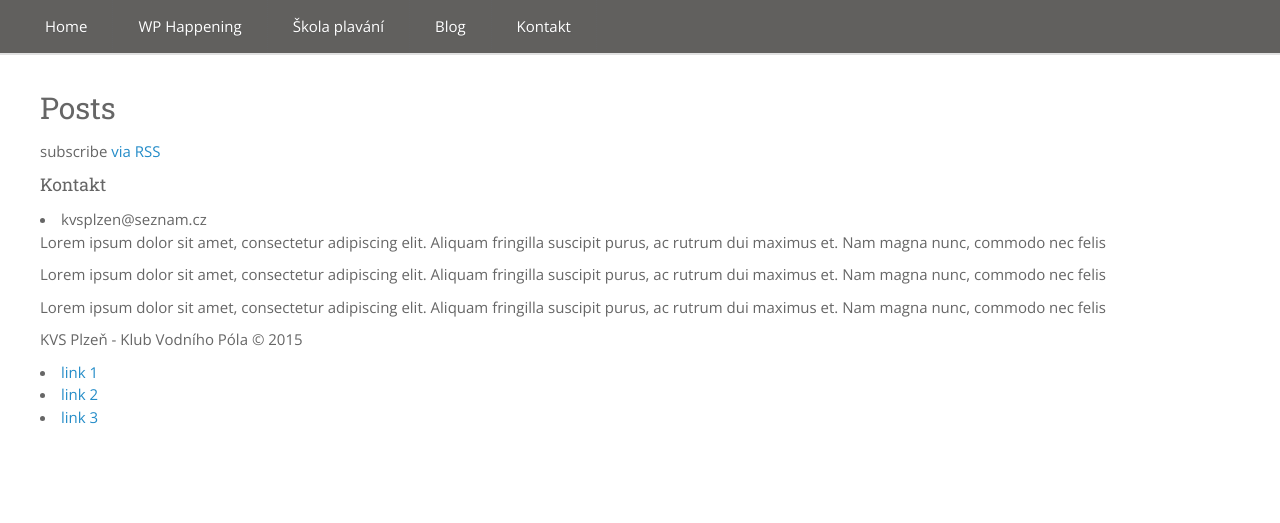
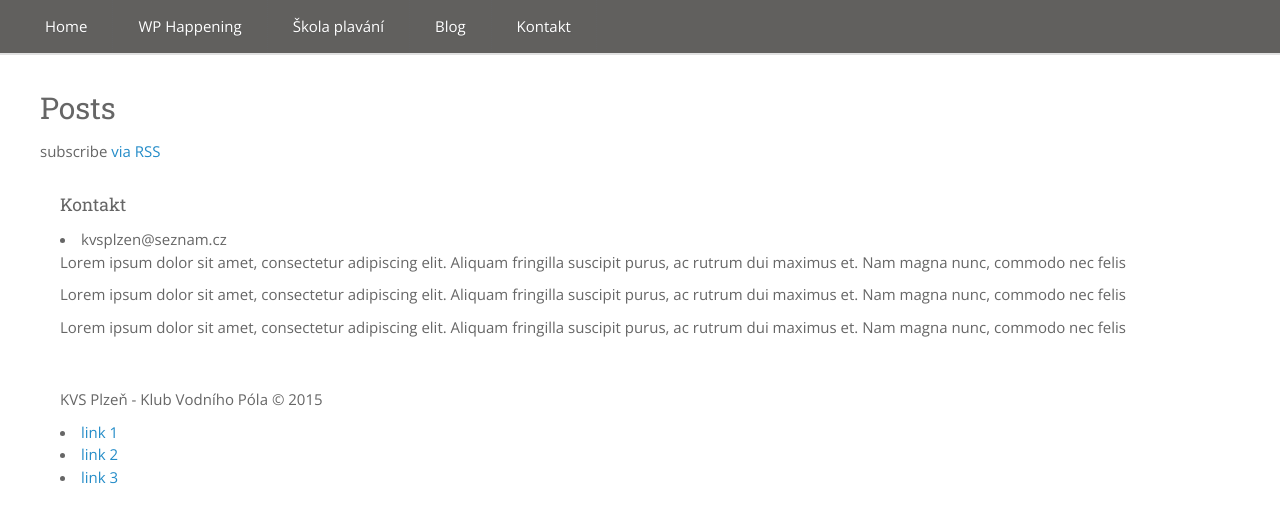
Before and after one commit to SteveVil/KVS-web, a Jekyll site: the page built from index.html, in a window 1280 px wide. Shown: the top 523 px of the page. Built offline with Jekyll 4.4.1, drawn with Linux system fonts in a browser that asks for light colours.

Commit message:
Update _footer.sass

```diff
--- a/_sass/_footer.sass
+++ b/_sass/_footer.sass
@@ -2,7 +2,7 @@
 footer
 	width: 100%
 
-	wrapper
+	.wrapper
 		width: 1160px
 		margin: 0 auto
 		padding: 20px
```
